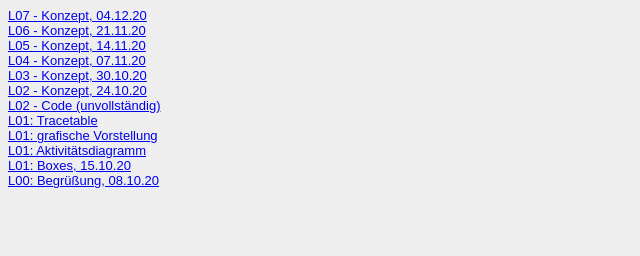
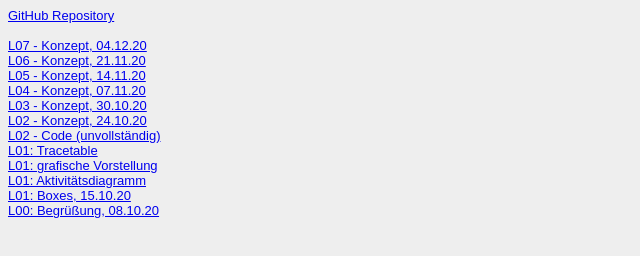
Before and after one commit to Michele-Chantal/EIA2-WiSe20-21, a website: page Steckbrief/steckbrief.htm in a window 1280 px wide. Shown: the whole page, without its empty margins (0-640 px from the left). Drawn offline with Linux system fonts and the light colour scheme.

Commit message:
Update steckbrief.htm

```diff
--- a/Steckbrief/steckbrief.htm
+++ b/Steckbrief/steckbrief.htm
@@ -15,6 +15,7 @@ body {
 </head>
 
 <body>
+	<a href="https://github.com/Michele-Chantal/EIA2-WiSe20-21" target="_blank">GitHub Repository</a><br><br>
 	<a href="https://michele-chantal.github.io/EIA2-WiSe20-21/Aufgabe7/L07-Konzept.pdf" target="_blank">L07 - Konzept, 04.12.20</a><br>
 	<a href="https://michele-chantal.github.io/EIA2-WiSe20-21/Aufgabe6/L06-Konzept.pdf" target="_blank">L06 - Konzept, 21.11.20</a><br>
 	<a href="https://michele-chantal.github.io/EIA2-WiSe20-21/Aufgabe5/L05-Konzept.pdf" target="_blank">L05 - Konzept, 14.11.20</a><br>
```
